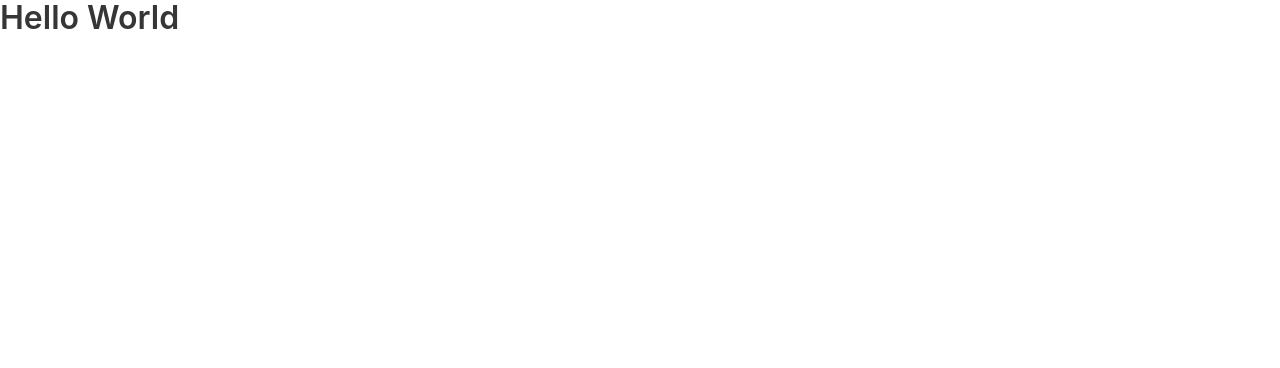
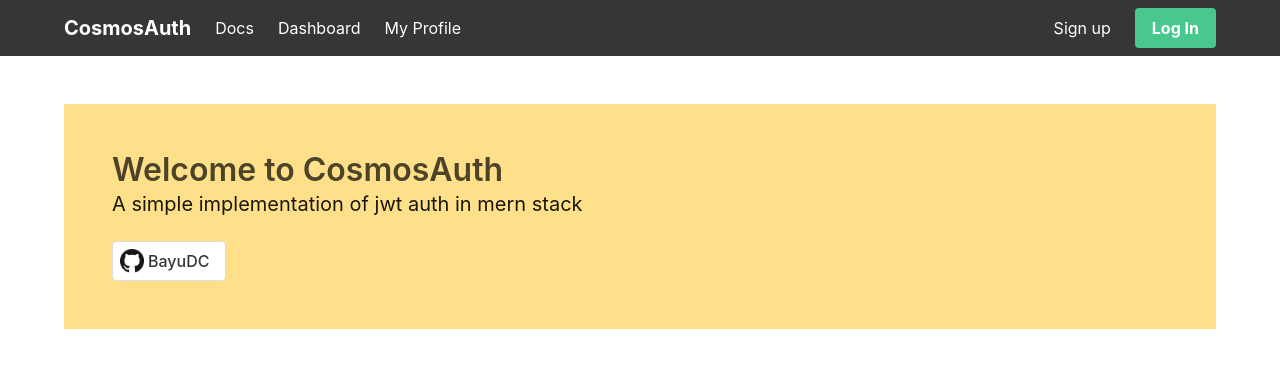
Before and after one commit to BayuDC/cosmos-auth, a React (Vite) app in the folder client/: page / in a window 1280 px wide. Shown: the top 368 px of the page. Built offline with nearby package versions, Linux system fonts and the light colour scheme.

Commit message:
client: design the home page

```diff
--- a/client/src/App.jsx
+++ b/client/src/App.jsx
@@ -1,12 +1,15 @@
 import { BrowserRouter, Routes, Route } from 'react-router-dom';
 
+import MainLayout from './layouts/Main';
 import Home from './pages/Home';
 
 function App() {
     return (
         <BrowserRouter>
             <Routes>
-                <Route path="/" element={<Home />} />
+                <Route path="/" element={<MainLayout />}>
+                    <Route index element={<Home />} />
+                </Route>
             </Routes>
         </BrowserRouter>
     );
--- /dev/null
+++ b/client/src/layouts/Main.jsx
@@ -0,0 +1,16 @@
+import { Outlet } from 'react-router-dom';
+import Navbar from '../components/Navbar';
+
+function Main() {
+    return (
+        <>
+            <Navbar />
+            <div className="section">
+                <div className="container">
+                    <Outlet />
+                </div>
+            </div>
+        </>
+    );
+}
+export default Main;
--- a/client/src/pages/Home.jsx
+++ b/client/src/pages/Home.jsx
@@ -1,4 +1,19 @@
+import github from '../assets/github-logo.png';
+
 function Home() {
-    return <h1 className="title">Hello World</h1>;
+    return (
+        <section class="hero is-warning">
+            <div class="hero-body">
+                <p class="title">Welcome to CosmosAuth</p>
+                <p class="subtitle">A simple implementation of jwt auth in mern stack</p>
+                <a href="https://github.com/BayuDC" target="_blank" className="button">
+                    <span className="icon">
+                        <img src={github} alt="github logo" />
+                    </span>
+                    <span className="has-text-weight-medium">BayuDC</span>
+                </a>
+            </div>
+        </section>
+    );
 }
 export default Home;
```
Also changed, not shown: client/src/assets/github-logo.png (added).
